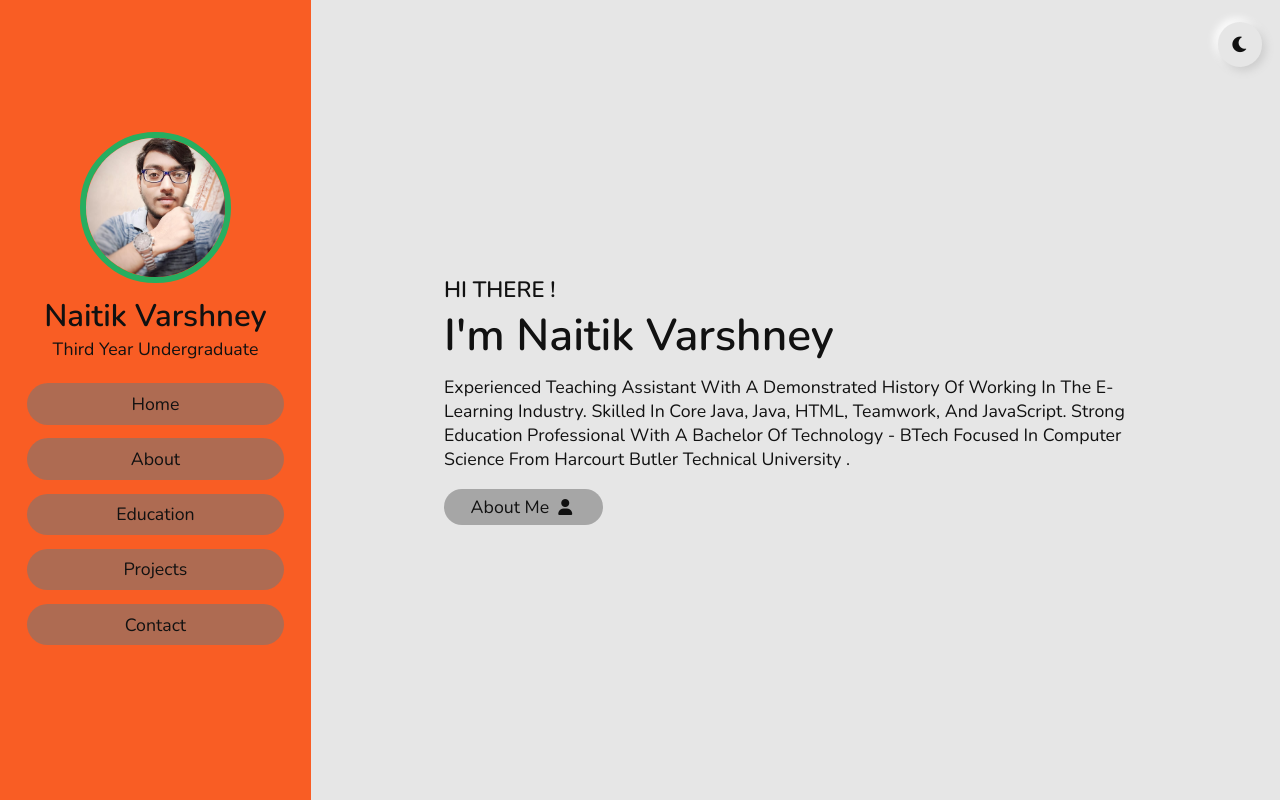
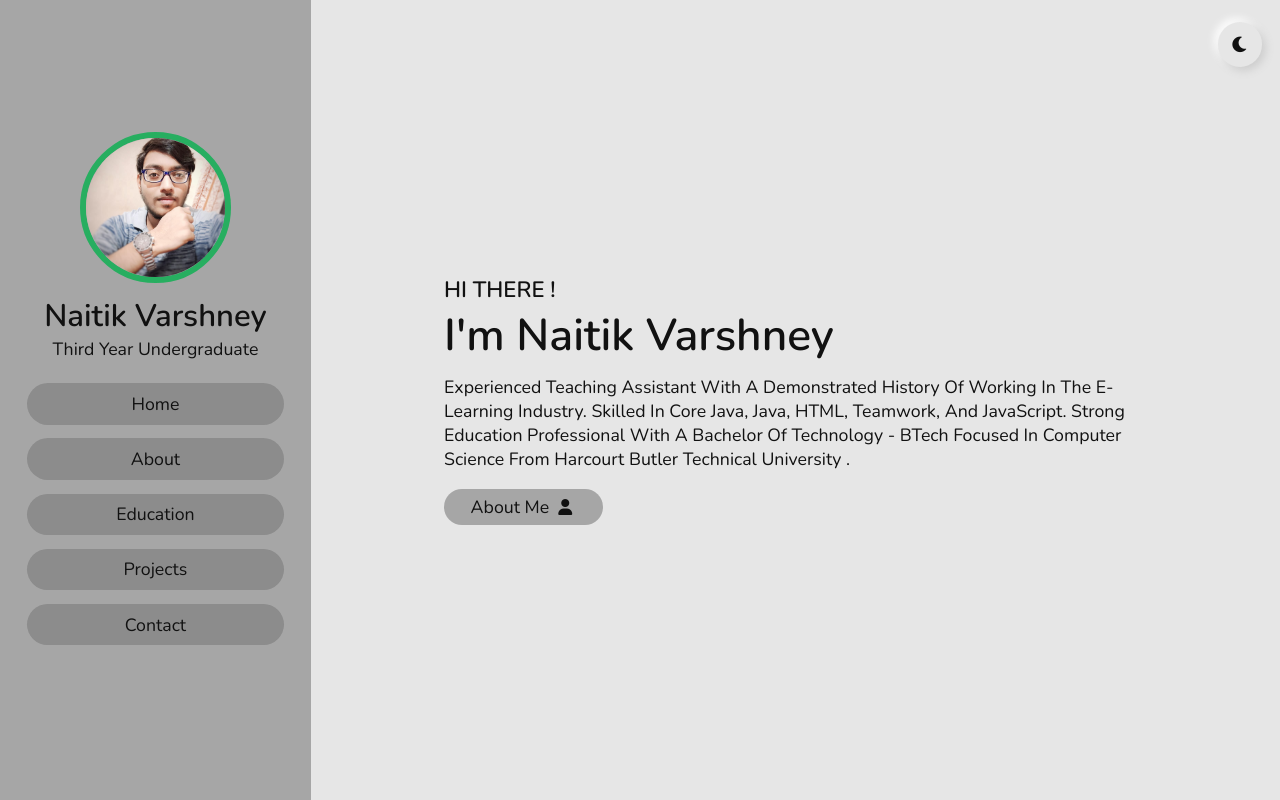
Before and after one commit to naitikvarshney/portfolio, a plain HTML site: page index.html in a window 1280 px wide. Both pictures are taken after a click on the element 1240 px from the left and 44 px from the top of the page. Shown: the top 800 px of the page. Drawn offline with nearby package versions, Linux system fonts and the light colour scheme.

Commit message:
Update style.css

```diff
--- a/style.css
+++ b/style.css
@@ -60,7 +60,7 @@ html::-webkit-scrollbar-thumb{
     --bg-color:#e6e6e6;
     --222:#777;
     --111:#e6e6e6;
-    --1a1a1a:#f95d24;
+    --1a1a1a:#77777791;
     --eee:#111;
     --3333:#eee;
     --fff4:#333;
```
